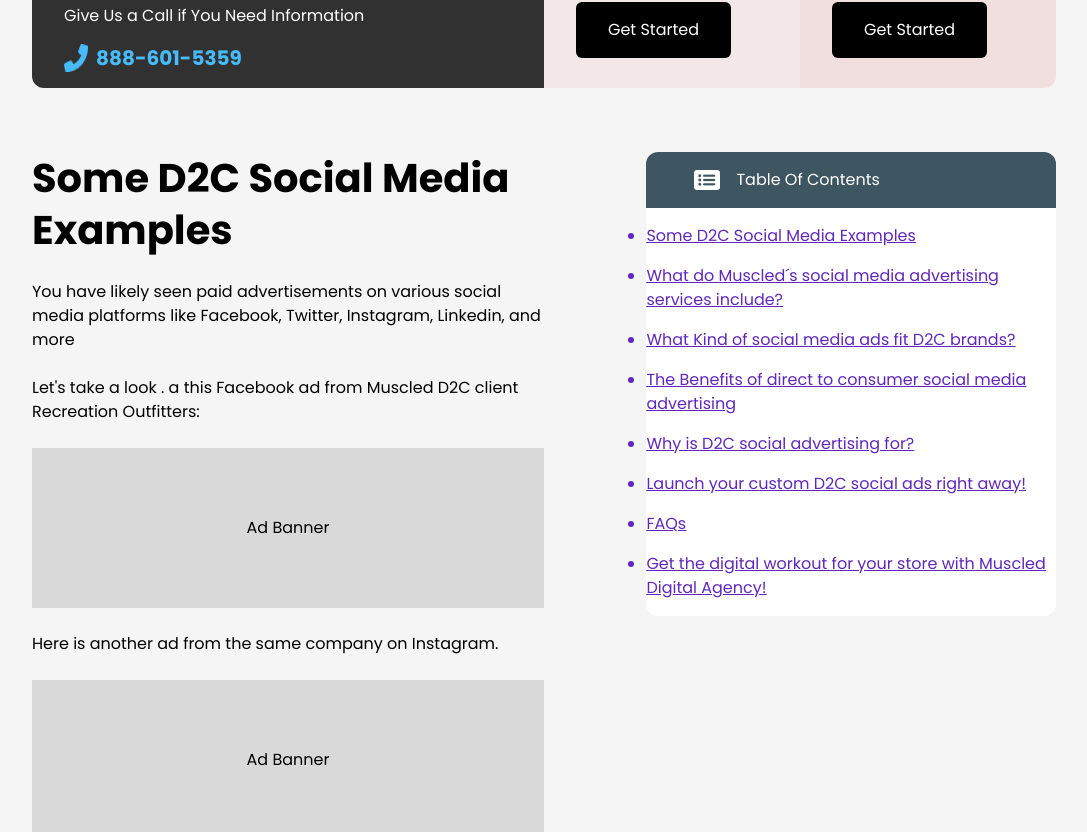
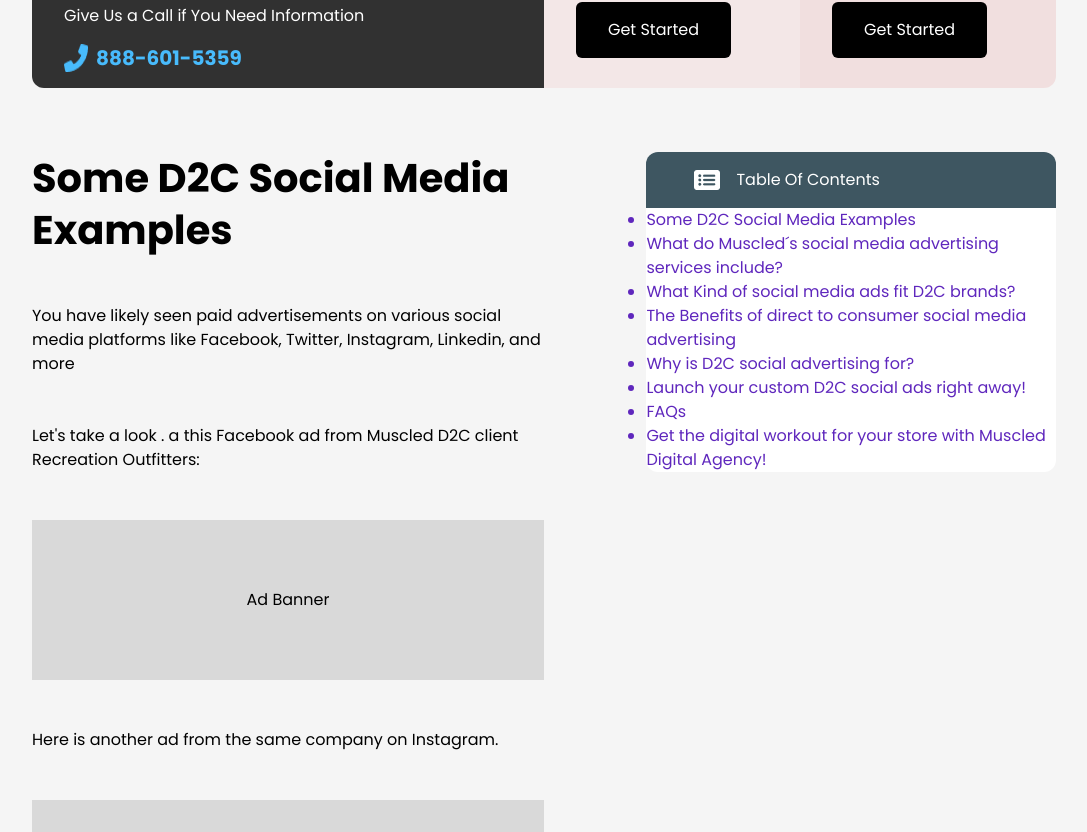
Before and after one commit to Musclednazmul123/muscled-landing-pages, a Next.js app: page /views/social-advertising-services in a window 1280 px wide. Shown: the part 8388-9220 px from the top of the page, without its empty margins (96-1183 px from the left). Built offline with nearby package versions, Linux system fonts and the light colour scheme.

Commit message:
made the "What do Muscled´s social media advertising services include?" section

```diff
--- a/components/SocialAdvertisingServices/components/component.type.ts
+++ b/components/SocialAdvertisingServices/components/component.type.ts
@@ -76,3 +76,8 @@ export interface secondTableRow {
   catalogs: boolean
   isHead: boolean
 }
+
+export interface ListType {
+  content: string[]
+  className?: string
+}
--- /dev/null
+++ b/components/SocialAdvertisingServices/components/questions/advertisingServices.tsx
@@ -0,0 +1,39 @@
+import React from 'react'
+import List from './list'
+import { d2cEcommerce, d2cPartner, d2cBusiness } from '../../data/questions'
+
+const AdvertisingServices = () => {
+  return (
+    <div className="space-y-4 md:space-y-8 lg:space-y-12 flex flex-col">
+      <h3>What do Muscled´s social media advertising services include?</h3>
+      <p>
+        In the table above we showed you our custom D2C social ad deliverables.
+        All of our plans are designed from the ground up to help D2C brands
+        increase their online presence, engagement, sales, and leads on the top
+        social media platforms.
+      </p>
+      <p>With Muscled as your D2C partner you will acquire:</p>
+      <List content={d2cPartner} className="ml-12" />
+      <p>
+        Extremely helpful for D2C business, access to to advanced ad targeting
+        options among them:
+      </p>
+      <List content={d2cBusiness} className="ml-12" />
+      <p>
+        Our D2C ecommerce clients will also be able to enjoy a streamlined
+        integration with platforms like:
+      </p>
+      <List content={d2cEcommerce} className="ml-12" />
+      <p>
+        With our custom deliverables and pricing options we will help your D2C
+        business achieve the best possible results. Still not convinced? Then
+        check out Muscled´s previous clients right here.
+      </p>
+      <p>
+        Like what you see? Then contact us to start building your very own D2C
+        ad plan!
+      </p>
+    </div>
+  )
+}
+export default AdvertisingServices
--- /dev/null
+++ b/components/SocialAdvertisingServices/components/questions/list.tsx
@@ -0,0 +1,16 @@
+import React, { FC } from 'react'
+import { ListType } from '../component.type'
+
+const List: FC<ListType> = ({ content, className }) => {
+  const displayList = (array: string[]) => {
+    return array.map((item: string, key: number) => {
+      return <li>{item}</li>
+    })
+  }
+  return (
+    <ul className={`${className ? className : ''} list-disc`}>
+      {displayList(content)}
+    </ul>
+  )
+}
+export default List
--- a/components/SocialAdvertisingServices/components/questions/socialMediaExamples.tsx
+++ b/components/SocialAdvertisingServices/components/questions/socialMediaExamples.tsx
@@ -6,7 +6,7 @@ import Image from 'next/image'
 
 const SocialMediaExamples = () => {
   return (
-    <div className="flex flex-col gap-y-6">
+    <div className="flex flex-col space-y-4 md:space-y-8 lg:space-y-12">
       <h3>Some D2C Social Media Examples</h3>
       <p>
         You have likely seen paid advertisements on various social media
--- a/components/SocialAdvertisingServices/components/questions/tableOfContents.tsx
+++ b/components/SocialAdvertisingServices/components/questions/tableOfContents.tsx
@@ -2,10 +2,11 @@ import React from 'react'
 import { contents } from '../../data/questions'
 import Image from 'next/image'
 import ListIcon from '../../../assets/SocialAdvertisingServices/questions/listIcon.png'
+import List from '../questions/list'
 
 const TableOfContents = () => {
-  const displayContents = () => {
-    return contents.map((item: string, key: number) => {
+  const displayContents = (array: string[]) => {
+    return array.map((item: string, key: number) => {
       return (
         <li key={key} className="underline my-4">
           <a>{item}</a>
@@ -14,12 +15,13 @@ const TableOfContents = () => {
     })
   }
   return (
-    <div className="flex flex-col justify-between items-center bg-white rounded-xl">
+    <div className="flex flex-col justify-between items-center bg-white rounded-xl sticky top-5">
       <p className="py-4 px-12 rounded-t-xl bg-[#3E5661] text-white w-full flex items-center gap-x-4">
         <Image src={ListIcon} alt="list" width={26} height={20} /> Table Of
         Contents
       </p>
-      <ul className="list-disc text-[#5F27BD]">{displayContents()}</ul>
+      {/* <ul className="list-disc text-[#5F27BD]">{displayContents(contents)}</ul> */}
+      <List content={contents} className="text-[#5F27BD]" />
     </div>
   )
 }
--- a/components/SocialAdvertisingServices/data/questions.ts
+++ b/components/SocialAdvertisingServices/data/questions.ts
@@ -8,3 +8,35 @@ export const contents: string[] = [
   'FAQs',
   'Get the digital workout for your store with Muscled Digital Agency!'
 ]
+
+export const d2cPartner: string[] = [
+  'An assigned social media account manager',
+  'A thorough and exhaustive social ad account audit',
+  'Personalized strategy recommendations and consulting.',
+  'Social Ad Creative Dev',
+  'Persistent and ongoing management and optimization.',
+  'In depth reporting.',
+  'And much more!'
+]
+
+export const d2cBusiness: string[] = [
+  'Custom audiences using customer lists and social pixels.',
+  'Keyword, interest, and user intent targeting',
+  'School, profession,  workplace targeting ',
+  'Company size, industry, job title, etc targeting',
+  'Device targeting',
+  'Demographic targeting'
+]
+
+export const d2cEcommerce: string[] = [
+  'Magento',
+  'BigCommerce',
+  'CDK Global',
+  'Open Cart',
+  '3DCart',
+  'Ecwid',
+  'Prestashop',
+  'Shopify',
+  'WooCommerce',
+  'Storeden'
+]
--- a/components/SocialAdvertisingServices/sections/questions.tsx
+++ b/components/SocialAdvertisingServices/sections/questions.tsx
@@ -1,13 +1,15 @@
 import React from 'react'
 import DynamicSection from '../components/DynamicSection'
+import TableOfContents from '../components/questions/tableOfContents'
 import SocialMediaExamples from '../components/questions/socialMediaExamples'
-import TableOfContents from '../components/questions/tableOfContents'
+import AdvertisingServices from '../components/questions/advertisingServices'
 
 const Questions = () => {
   return (
     <DynamicSection className="justify-between my-8">
-      <div className="basis-[50%]">
+      <div className="basis-[50%] gap-y-4 flex flex-col">
         <SocialMediaExamples />
+        <AdvertisingServices />
       </div>
       <div className="basis-[40%]">
         <TableOfContents />
```
